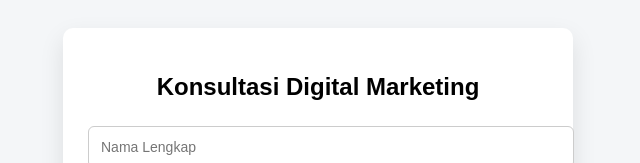
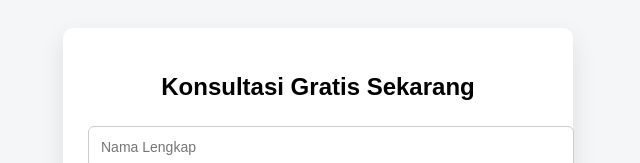
Before and after one commit to yudai0373-creator/calltoaction, a plain HTML site: page index.html in a window 1280 px wide. Shown: the top 163 px of the page, without its empty margins (322-962 px from the left). Drawn offline with Linux system fonts and the light colour scheme.

Commit message:
Update index.html

```diff
--- a/index.html
+++ b/index.html
@@ -62,7 +62,7 @@ button:hover { background: #1ebe5d; }
 <body>
 
 <div class="box">
-<h2>Konsultasi Digital Marketing</h2>
+<h2>Konsultasi Gratis Sekarang</h2>
 
 <form id="formLead">
 
```
